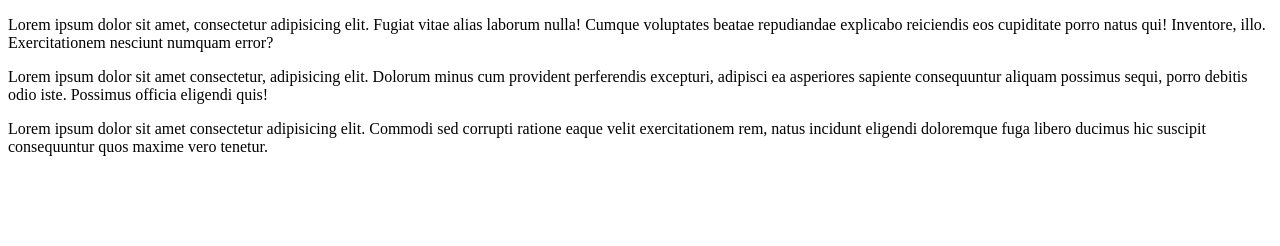
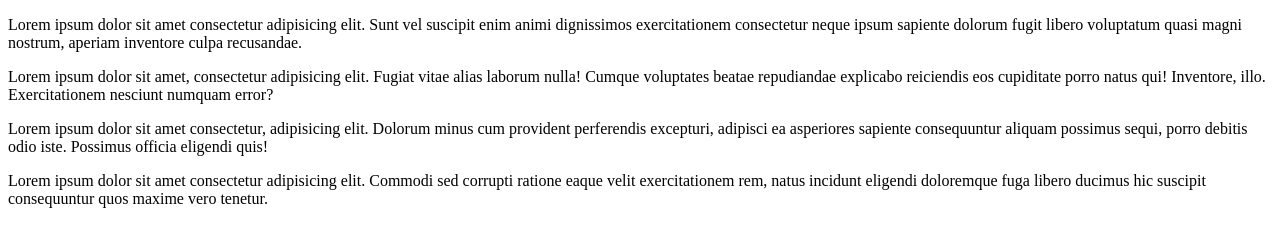
Before and after one commit to RomanPateichuk/HelloPackage, a website: page index.html in a window 1280 px wide. Drawn offline with Linux system fonts and the light colour scheme.

Commit message:
feat: add text fro new release!!

```diff
--- a/index.html
+++ b/index.html
@@ -9,6 +9,9 @@
 </head>
 
 <body>
+  <p>Lorem ipsum dolor sit amet consectetur adipisicing elit. Sunt vel suscipit enim animi dignissimos exercitationem
+    consectetur neque ipsum sapiente dolorum fugit libero voluptatum quasi magni nostrum, aperiam inventore culpa
+    recusandae.</p>
   <p>Lorem ipsum dolor sit amet, consectetur adipisicing elit. Fugiat vitae alias laborum nulla! Cumque voluptates
     beatae repudiandae explicabo reiciendis eos cupiditate porro natus qui! Inventore, illo. Exercitationem nesciunt
     numquam error?</p>
```
